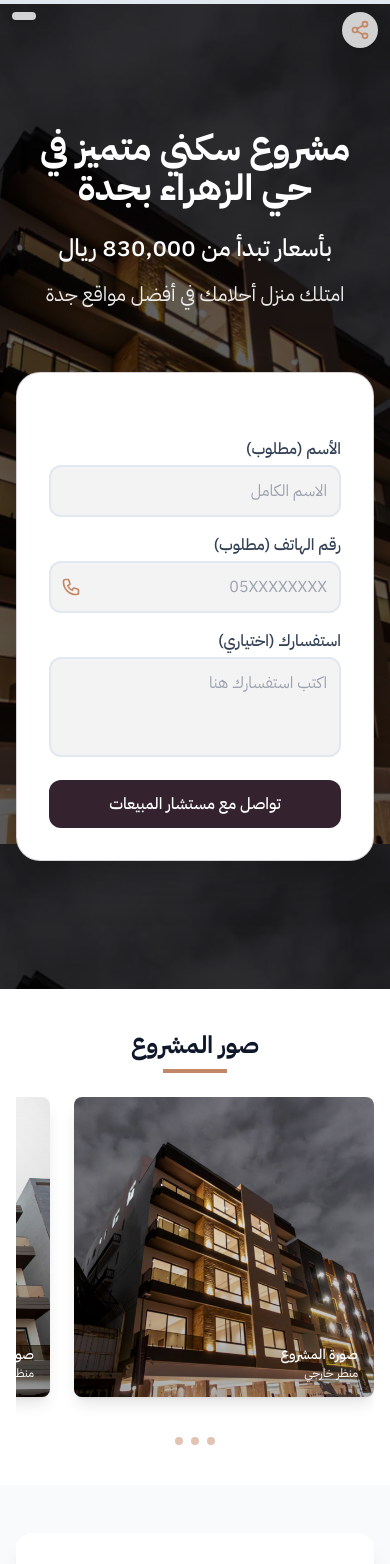
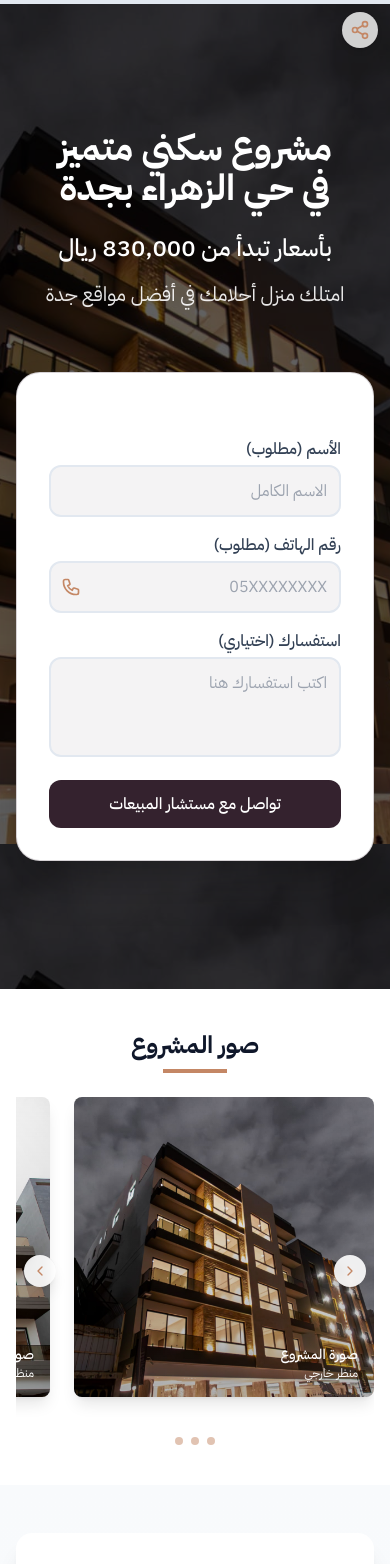
Before and after one commit to Yussef-Makhlouf/jeddah-real-estate, a Next.js app: page / in a window 390 px wide. Shown: the top 1564 px of the page. Built offline with nearby package versions, Linux system fonts and the light colour scheme.

Commit message:
add some editions

```diff
--- a/app/page.tsx
+++ b/app/page.tsx
@@ -483,14 +483,14 @@ export default function LandingPage({ platform: propPlatform, defaultMessage }:
       </div>
 
       {/* Platform badge */}
-      {platform !== "social" && (
+      {/* {platform !== "social" && (
         <div className="fixed top-3 left-3 z-40 bg-white/80 backdrop-blur-sm rounded-full px-3 py-1 text-xs font-medium shadow-md">
           {platform === "google" && "إعلان Google"}
           {platform === "tiktok" && "إعلان TikTok"}
           {platform === "snapchat" && "إعلان Snapchat"}
           {platform === "meta" && "إعلان Meta"}
         </div>
-      )}
+      )} */}
 
       {/* Share button */}
       <button
@@ -507,7 +507,7 @@ export default function LandingPage({ platform: propPlatform, defaultMessage }:
         <div className="container mx-auto px-4 relative"> {/* Added relative positioning */}
           <div className="text-center mb-16 max-w-3xl mx-auto">
             <h1 className="text-4xl md:text-6xl font-bold text-white mb-6">
-              مشروع سكني متميز في حي الزهراء بجدة
+              مشروع سكني متميز <br />في حي الزهراء بجدة
             </h1>
 
             <h2 className="text-2xl md:text-3xl text-white font-medium mb-4">
@@ -638,29 +638,29 @@ export default function LandingPage({ platform: propPlatform, defaultMessage }:
               ))}
             </div>
 
-            {/* Navigation arrows for larger screens */}
-            <div className="hidden md:block">
+            {/* Navigation arrows for all screens */}
+            <div className="block">
               <button
-                className="absolute top-1/2 right-4 -translate-y-1/2 bg-white/80 p-2 rounded-full shadow-lg hover:bg-white transition-colors"
+                className="absolute top-1/2 right-2 md:right-4 -translate-y-1/2 bg-white/90 backdrop-blur-sm p-2 md:p-3 rounded-full shadow-lg hover:bg-white transition-colors z-10"
                 onClick={() => {
                   const container = document.querySelector('.overflow-x-auto');
                   if (container) {
-                    container.scrollBy({ left: -400, behavior: 'smooth' });
+                    container.scrollBy({ left: -300, behavior: 'smooth' });
                   }
                 }}
               >
-                <ChevronDown className="h-6 w-6 -rotate-90 text-[#c48765]" />
+                <ChevronDown className="h-4 w-4 md:h-6 md:w-6 -rotate-90 text-[#c48765]" />
               </button>
               <button
-                className="absolute top-1/2 left-4 -translate-y-1/2 bg-white/80 p-2 rounded-full shadow-lg hover:bg-white transition-colors"
+                className="absolute top-1/2 left-2 md:left-4 -translate-y-1/2 bg-white/90 backdrop-blur-sm p-2 md:p-3 rounded-full shadow-lg hover:bg-white transition-colors z-10"
                 onClick={() => {
                   const container = document.querySelector('.overflow-x-auto');
                   if (container) {
-                    container.scrollBy({ left: 400, behavior: 'smooth' });
+                    container.scrollBy({ left: 300, behavior: 'smooth' });
                   }
                 }}
               >
-                <ChevronDown className="h-6 w-6 rotate-90 text-[#c48765]" />
+                <ChevronDown className="h-4 w-4 md:h-6 md:w-6 rotate-90 text-[#c48765]" />
               </button>
             </div>
 
@@ -937,6 +937,7 @@ export default function LandingPage({ platform: propPlatform, defaultMessage }:
             <div className="w-16 h-1 bg-[#c48765] mr-auto ml-auto mt-2"></div>
           </motion.div>
 
+
           <motion.div
             initial={{ opacity: 0, y: 20 }}
             animate={isVisible[2] ? { opacity: 1, y: 0 } : {}}
@@ -1131,8 +1132,7 @@ export default function LandingPage({ platform: propPlatform, defaultMessage }:
               {/* Map Container */}
               <div className="relative w-full h-[500px] md:h-[600px] lg:h-[700px]">
               <iframe
-                src="https://www.google.com/maps/embed?pb=!1m18!1m12!1m3!1d3710.207909503884!2d39.1993937641382!3d21.5335112481012!2m3!1f0!2f0!3f0!3m2!1i1024!2i768!4f13.1!3m3!1m2!1s0x15c21a4a8b2b2b2b%3A0x8b2b2b2b2b2b2b2b!2sG5MX%2BCP3%D8%8C%20%D8%B4%D8%A7%D8%B1%D8%B9%20%D9%81%D9%84%D8%B3%D8%B7%D9%8A%D9%86%D8%8C%20%D9%85%D8%B4%D8%B1%D9%81%D8%A9%D8%8C%20%D8%AC%D8%AF%D8%A9%2023335%D8%8C%20%D8%A7%D9%84%D8%B3%D8%B9%D9%88%D8%AF%D9%8A%D8%A9!5e0!3m2!1sen!2ssa!4v1710615222226!5m2!1sen!2ssa"
-                  className="absolute inset-0 w-full h-full"
+ src="https://www.google.com/maps/embed?pb=!1m17!1m12!1m3!1d3709.430667951573!2d39.14033718505742!3d21.60813558568744!2m3!1f0!2f0!3f0!3m2!1i1024!2i768!4f13.1!3m2!1m1!2zMjHCsDM2JzI5LjMiTiAzOcKwMDgnMTcuMyJF!5e0!3m2!1sar!2seg!4v1752662254447!5m2!1sar!2seg"                  className="absolute inset-0 w-full h-full"
                 style={{ border: 0 }}
                 allowFullScreen
                 loading="lazy"
```
